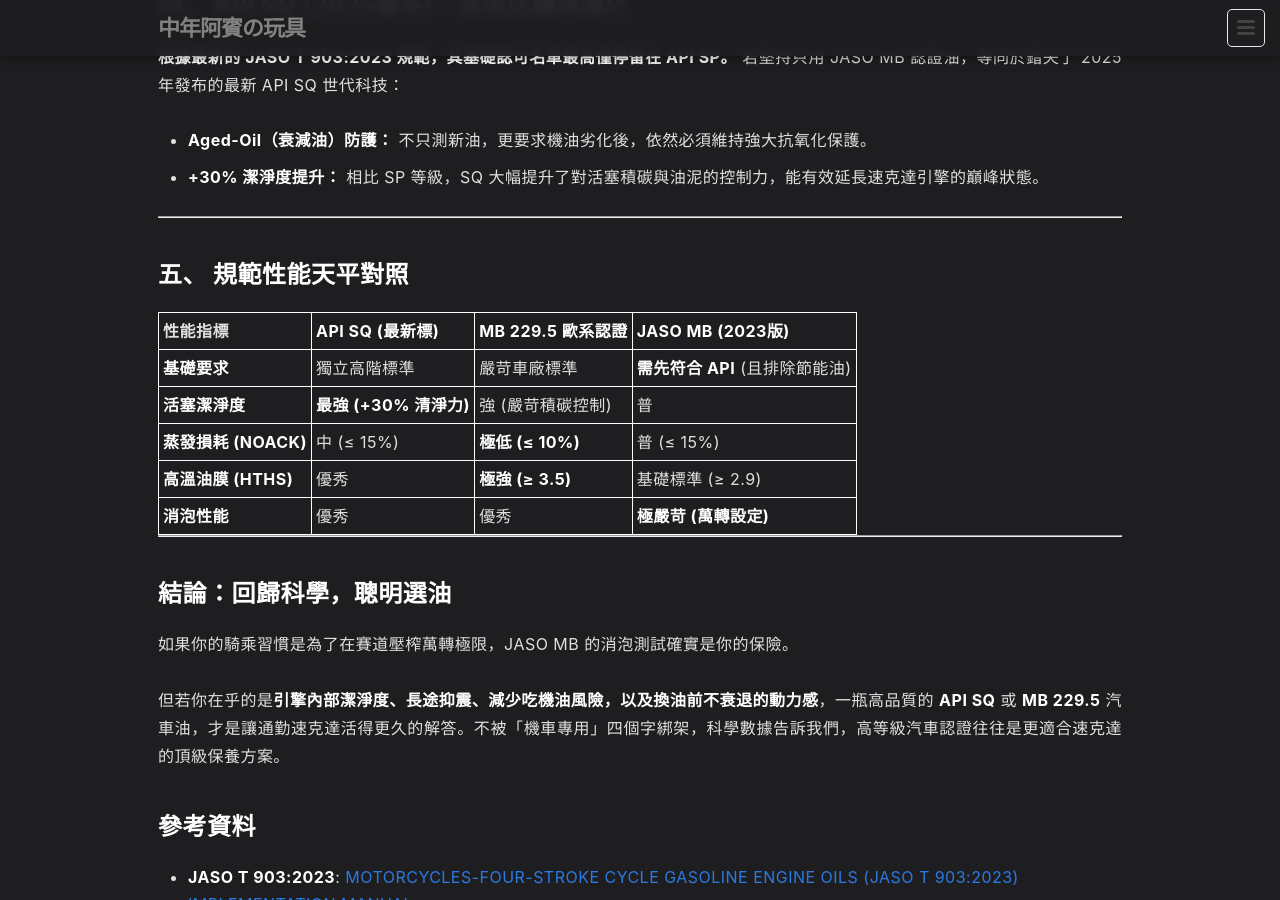
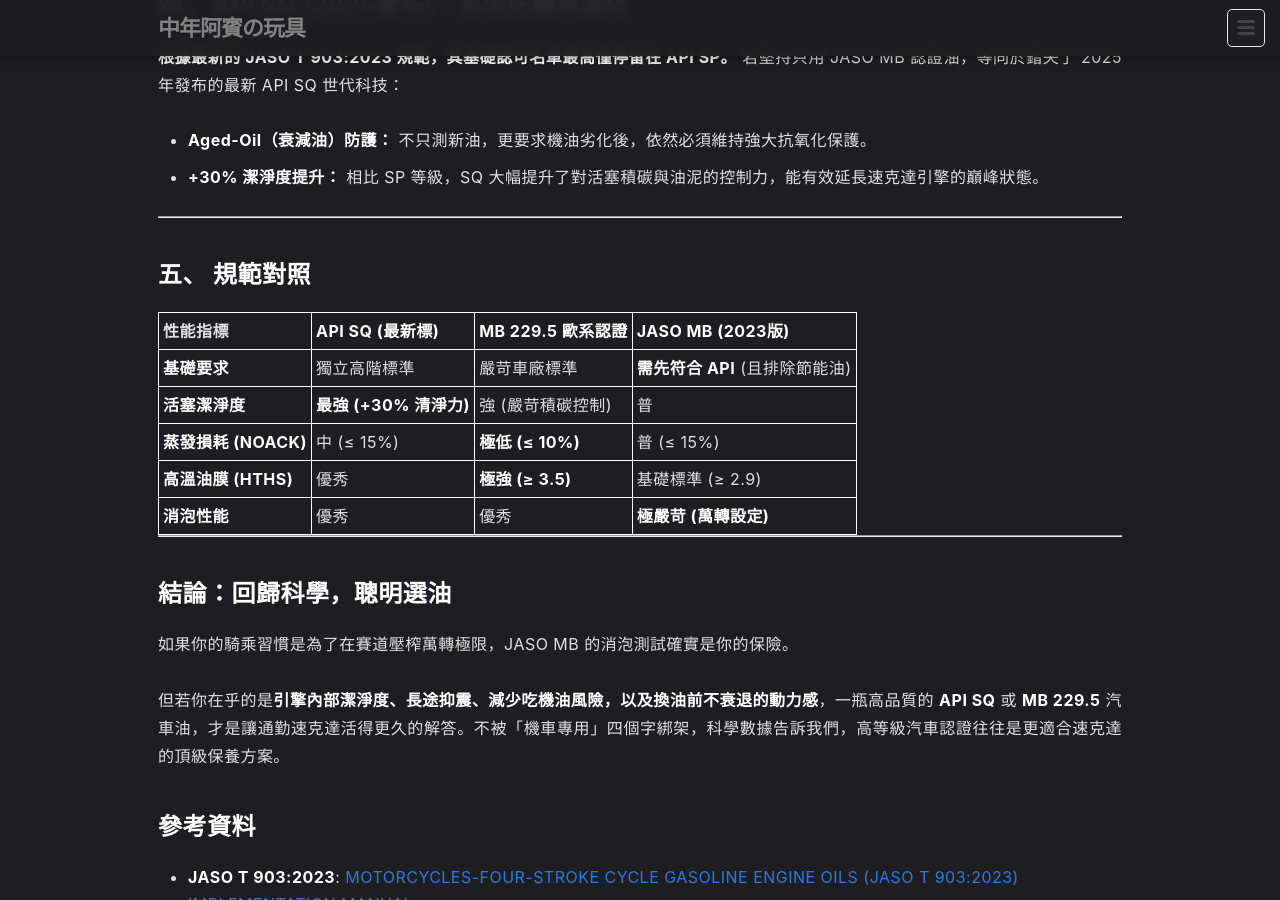
Before and after one commit to 1stbenz/1stbenz.github.io, a Jekyll site: the page built from _posts/zh/2026-05-03-api-vs-jaso-mb-comparison.md, in a window 1280 px wide and 900 px high, scrolled down 1353 px. Built offline with Jekyll 4.4.1, drawn with Linux system fonts in a browser that asks for light colours.

Commit message:
Update 2026-05-03-api-vs-jaso-mb-comparison.md

```diff
--- a/_posts/zh/2026-05-03-api-vs-jaso-mb-comparison.md
+++ b/_posts/zh/2026-05-03-api-vs-jaso-mb-comparison.md
@@ -73,7 +73,7 @@
 
 ---
 
-## 五、 規範性能天平對照
+## 五、 規範對照
 
 | 性能指標 | **API SQ (最新標)** | **MB 229.5 歐系認證** | **JASO MB (2023版)** |
 | :--- | :--- | :--- | :--- |
```
